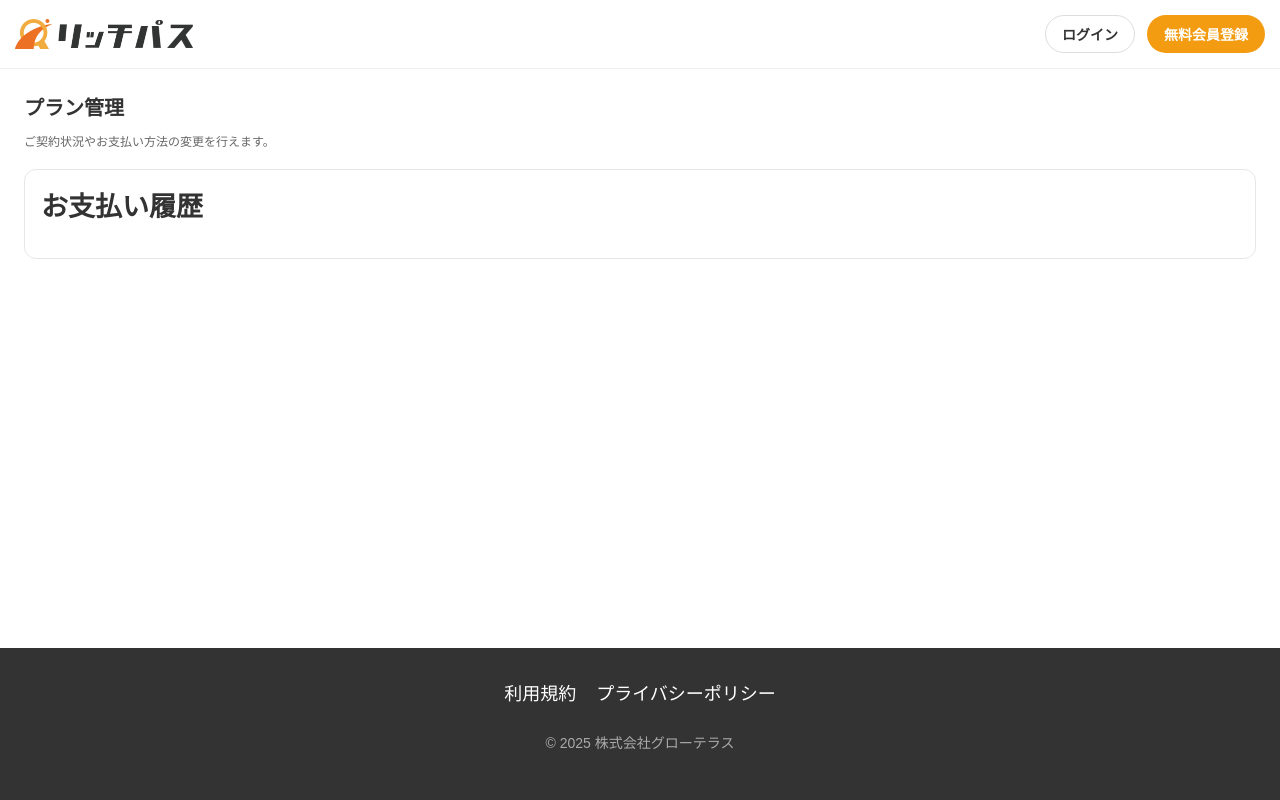
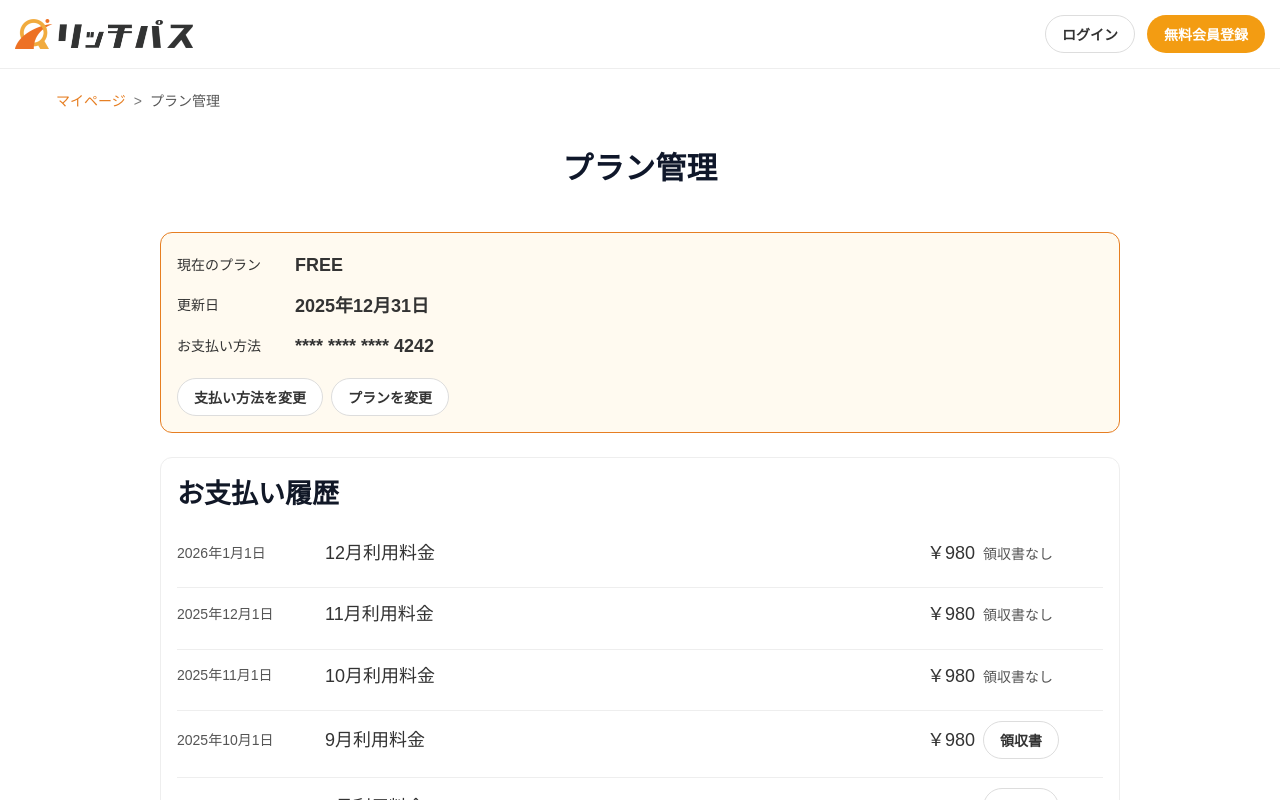
Before and after one commit to GrowTerraceInc/richpass-frontend, a Next.js app: page /settings/plan in a window 1280 px wide. Shown: the top 800 px of the page. Built offline with nearby package versions, Linux system fonts and the light colour scheme; no server answers.

Commit message:
revert(plan): restore page.tsx from local .bak

```diff
--- a/app/settings/plan/page.tsx
+++ b/app/settings/plan/page.tsx
@@ -1,15 +1,99 @@
-import styles from './Plan.module.css';
-import PlanOverviewCard from './components/PlanOverviewCard';
-import BillingHistoryList from './components/BillingHistoryList';
+import CancelAction from './components/CancelAction';
+import PortalAction from './components/PortalAction';
+import SubscribeAction from './components/SubscribeAction';
+import Breadcrumbs from "@/app/components/breadcrumbs/Breadcrumbs";
+import LinkButton from "@/app/components/ui/LinkButton";
+import styles from "./PlanPage.module.css";
+import { loadPlans, loadSubscriptionStatus, loadBillingHistory } from "@/app/lib/billing";
+import BillingHistoryList from "@/app/components/billing/BillingHistoryList";
 
-export default function Page() {
+function formatDateYmd(iso?: string) {
+  if (!iso) return "-";
+  const d = new Date(iso);
+  return `${d.getFullYear()}年${d.getMonth() + 1}月${d.getDate()}日`;
+}
+
+function displayName(name: string, planId: string) {
+  if (planId.toLowerCase() === "pro" || name.toUpperCase() === "PRO") return "PREMIUM";
+  if (planId.toLowerCase() === "premium") return "PREMIUM";
+  return "FREE";
+}
+
+export default async function PlanPage() {
+  const [plans, sub, history] = await Promise.all([
+    loadPlans(),
+    loadSubscriptionStatus(),
+    loadBillingHistory(),
+  ]);
+  const current = plans.find((p) => p.planId === sub?.currentPlanId);
+
   return (
-    <main className={styles.section}>
-      <h1 className={styles.h1}>プラン管理</h1>
-      <div className={styles.subtle}>ご契約状況やお支払い方法の変更を行えます。</div>
+    <main className="container">
+      <div className="header">
+        <Breadcrumbs
+          items={[
+            { label: "マイページ", href: "/mypage" },
+            { label: "プラン管理", href: "/settings/plan" },
+          ]}
+        />
+      </div>
 
-      <PlanOverviewCard />
-      <BillingHistoryList />
-    </main>
+      <div className={styles.header}>
+        <h1 className={styles.title}>プラン管理</h1>
+      </div>
+
+      <div className={styles.wrap}>
+        <section className={styles.currentCard}>
+          <div className={styles.row}>
+            <div className={styles.label}>現在のプラン</div>
+            <div className={styles.value}>
+              {current ? displayName(current.name, current.planId) : sub?.currentPlanId ?? "-"}
+              {sub?.status === "past_due" ? "（お支払い要確認）" : ""}
+              {sub?.status === "canceled" ? "（解約済み）" : ""}
+            </div>
+          </div>
+          <div className={styles.row}>
+            <div className={styles.label}>更新日</div>
+            <div className={styles.value}>
+              {sub?.cancelAtPeriodEnd ? "期間末で解約予定" : formatDateYmd(sub?.renewsAt)}
+            </div>
+          </div>
+          <div className={styles.row}>
+            <div className={styles.label}>お支払い方法</div>
+            <div className={styles.value}>
+              {sub?.last4 ? `**** **** **** ${sub.last4}` : "未設定 / モック"}
+            </div>
+          </div>
+
+          <div className={styles.actions}>
+            {/* 小さめボタンに（デスクトップでも違和感なし） */}
+            <LinkButton variant="secondary" size="small" href="/settings/billing/payment-method">
+              支払い方法を変更
+            </LinkButton>
+            <LinkButton variant="secondary" size="small" href="/settings/plan/change">
+              プランを変更
+            </LinkButton>
+          </div>
+        </section>
+
+        <section className={styles.historyCard}>
+          <h2 className={styles.h2}>お支払い履歴</h2>
+          <BillingHistoryList items={history} initialCount={12} step={12} />
+          <div className={styles.colMuted} style={{ marginTop: 6 }}>
+            ※ 領収書リンクはモックです。Stripe連携後は各請求（Invoice）のPDF/Hosted Invoice URLを表示します。
+          </div>
+        </section>
+
+        <div style={{ color: "var(--color-gray-600)", fontSize: 13 }}>
+          ※ 現在はモック表示です。Stripe連携後に「プランを変更」からチェックアウト/ポータルへ遷移します。
+        </div>
+      </div>
+
+  <div style={{marginTop:16}}><SubscribeAction /></div>
+
+  <div style={{marginTop:16}}><PortalAction /></div>
+
+  <div style={{marginTop:16}}><CancelAction /></div>
+</main>
   );
 }
```
